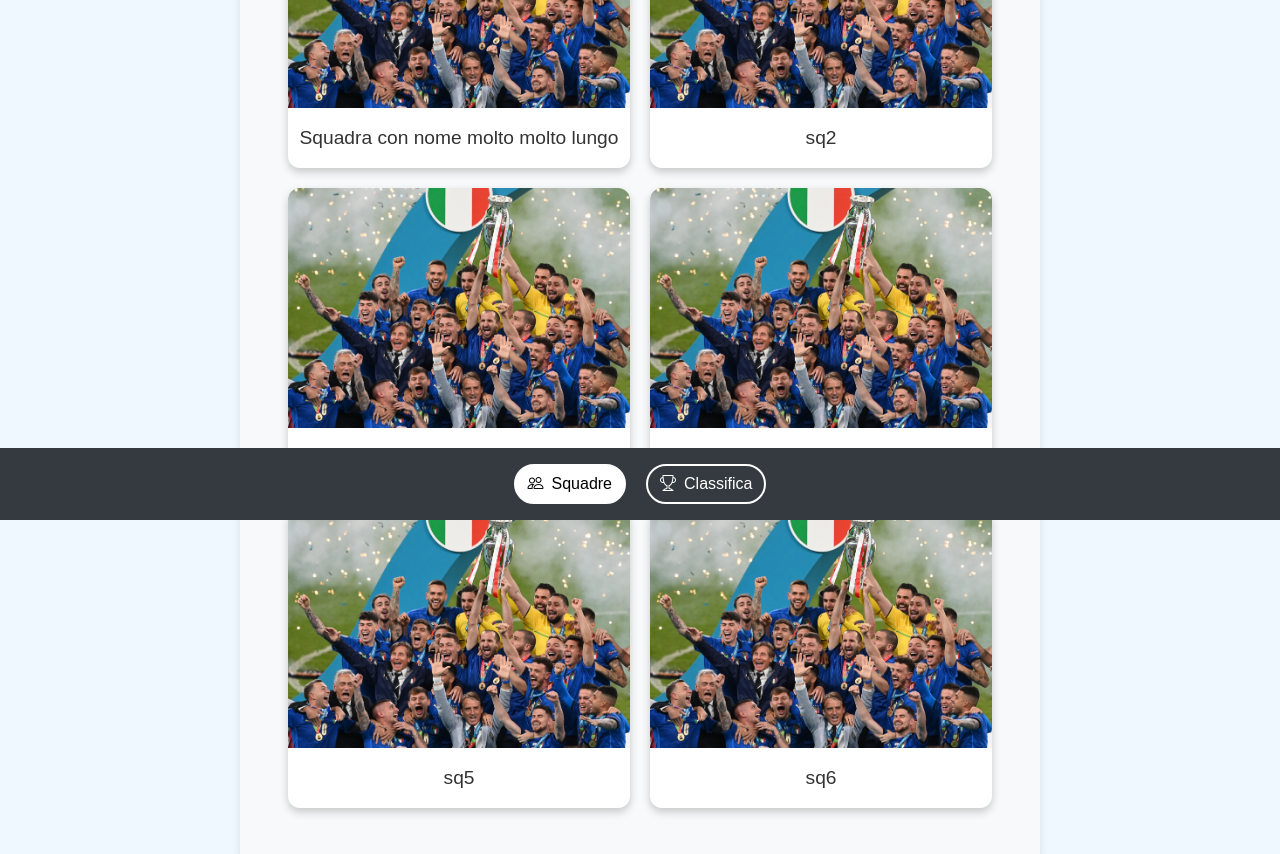
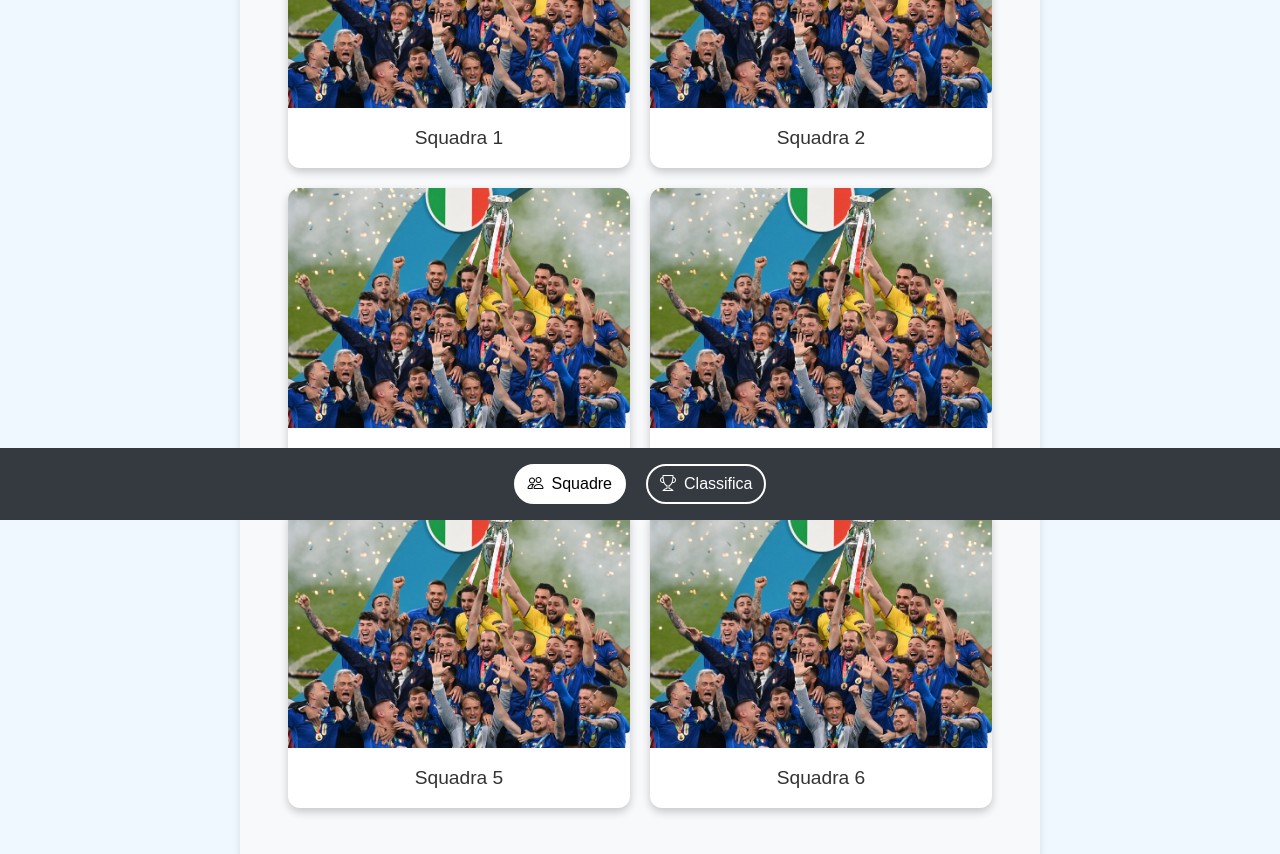
Before and after one commit to cri-24/squad-scoreboard, a Vue app: page /home in a window 1280 px wide. Shown: the part 280-1134 px from the top of the page. Built offline with nearby package versions, Linux system fonts and the light colour scheme.

Commit message:
refactor: modify sqaud mock

```diff
--- a/src/components/TeamList.vue
+++ b/src/components/TeamList.vue
@@ -15,12 +15,12 @@ import TeamModal from '@/components/TeamModal.vue';
 import squadImage from '@/assets/squad.jpg';
 
 const teams = ref([
-  { name: 'Squadra con nome molto molto lungo', image: squadImage, members: ['Player1', 'Player2'] },
-  { name: 'sq2', image: squadImage, members: ['Player3', 'Player4'] },
-  { name: 'sq3', image: squadImage, members: ['Player5', 'Player6'] },
-  { name: 'sq4', image: squadImage, members: ['Player7', 'Player8'] },
-  { name: 'sq5', image: squadImage, members: ['Player9', 'Player10'] },
-  { name: 'sq6', image: squadImage, members: ['Player11', 'Player12'] }
+  { name: 'Squadra 1', image: squadImage, members: ['Player1', 'Player2', 'Player3', 'Player4', 'Player5'] },
+  { name: 'Squadra 2', image: squadImage, members: ['Player3', 'Player4', 'Player3', 'Player4', 'Player5'] },
+  { name: 'Squadra 3', image: squadImage, members: ['Player5', 'Player6', 'Player3', 'Player4', 'Player5'] },
+  { name: 'Squadra 4', image: squadImage, members: ['Player7', 'Player8', 'Player3', 'Player4', 'Player5'] },
+  { name: 'Squadra 5', image: squadImage, members: ['Player9', 'Player10', 'Player3', 'Player4', 'Player5'] },
+  { name: 'Squadra 6', image: squadImage, members: ['Player11', 'Player12', 'Player3', 'Player4', 'Player5'] }
 ]);
 
 const selectedTeam = ref(null);
--- a/src/views/Home.vue
+++ b/src/views/Home.vue
@@ -68,12 +68,12 @@ const currentButton = ref('squadre'); // Imposta 'squadre' come il bottone inizi
 const router = useRouter();
 
 const teams = ref([
-  { name: 'Squadra con un nome molto lungo 1', members: ['Player1', 'Player2'], score: 100 },
-  { name: 'Squadra 2', members: ['Player3', 'Player4'], score: 90 },
-  { name: 'Squadra 3', members: ['Player5', 'Player6'], score: 80 },
-  { name: 'Squadra 4', members: ['Player7', 'Player8'], score: 70 },
-  { name: 'Squadra 5', members: ['Player9', 'Player10'], score: 60 },
-  { name: 'Squadra 6', members: ['Player11', 'Player12'], score: 50 }
+  { name: 'Squadra 1', members: ['Player1', 'Player2', 'Player3', 'Player4', 'Player5'], score: 100 },
+  { name: 'Squadra 2', members: ['Player1', 'Player2', 'Player3', 'Player4', 'Player5'], score: 90 },
+  { name: 'Squadra 3', members: ['Player1', 'Player2', 'Player3', 'Player4', 'Player5'], score: 80 },
+  { name: 'Squadra 4', members: ['Player1', 'Player2', 'Player3', 'Player4', 'Player5'], score: 70 },
+  { name: 'Squadra 5', members: ['Player1', 'Player2', 'Player3', 'Player4', 'Player5'], score: 60 },
+  { name: 'Squadra 6', members: ['Player1', 'Player2', 'Player3', 'Player4', 'Player5'], score: 50 }
 ]);
 
 onMounted(() => {
```
